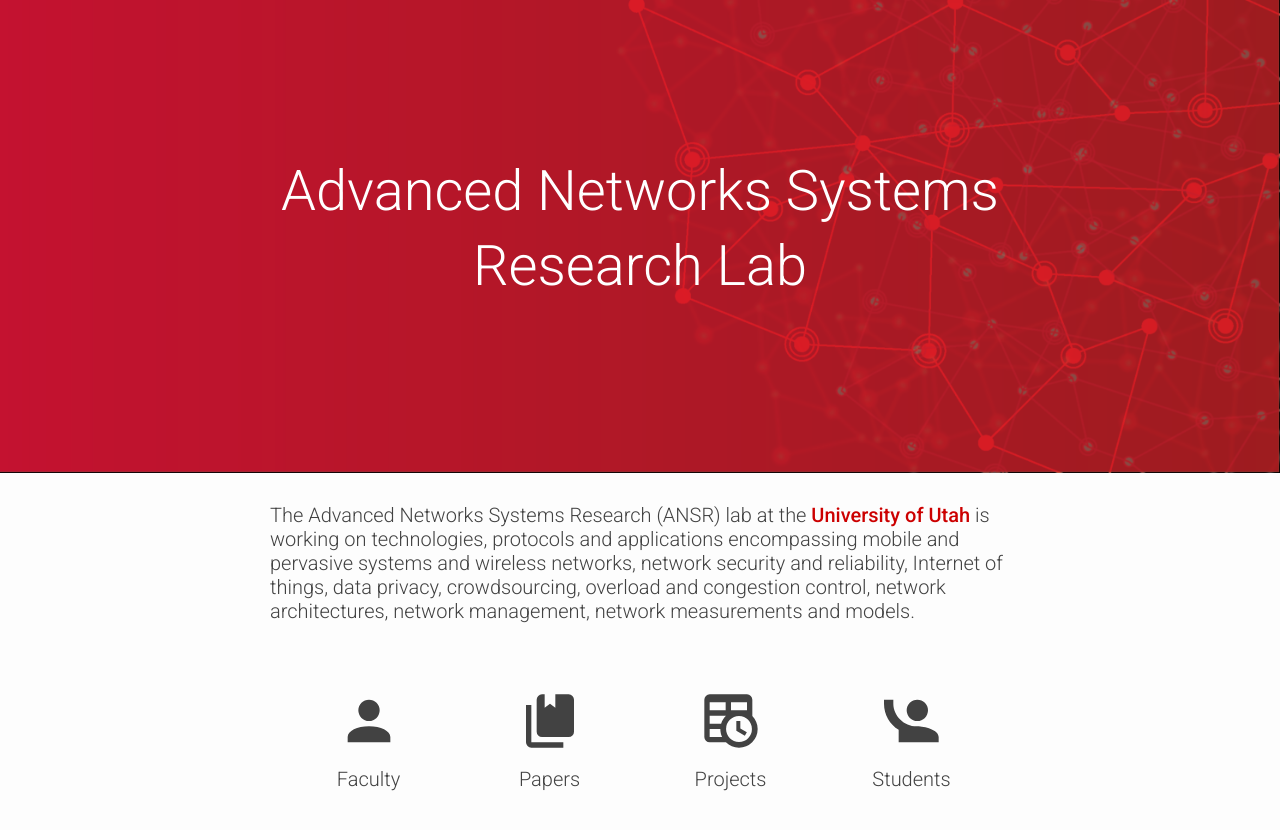
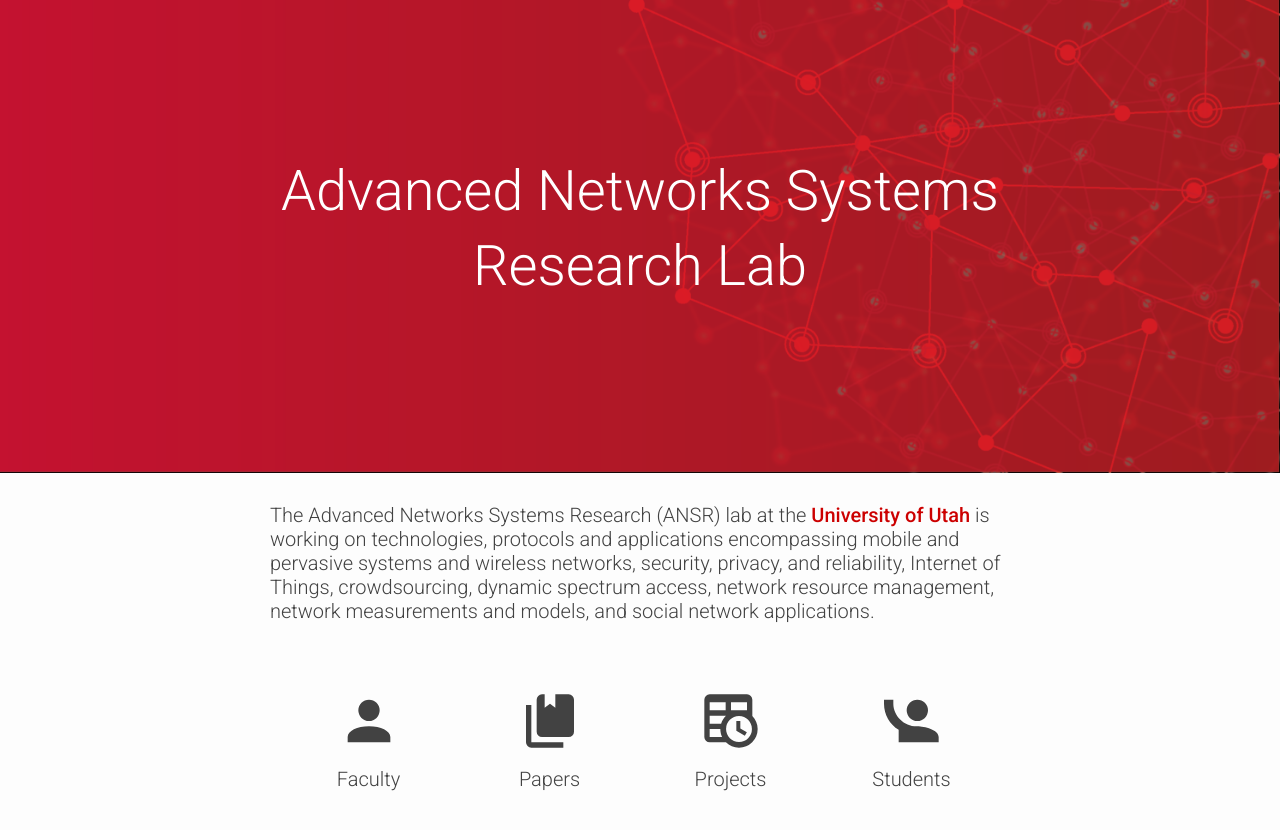
Before and after one commit to npatwari/npatwari.github.io, a Jekyll site: the page built from index.html, in a window 1280 px wide. Shown: the top 830 px of the page. Built offline with Jekyll 4.4.1, drawn with Linux system fonts in a browser that asks for light colours.

Commit message:
Update description

```diff
--- a/_config.yml
+++ b/_config.yml
@@ -4,9 +4,10 @@ description: >
   The Advanced Networks Systems Research (ANSR) lab at the <a
   href="http://www.utah.edu">University of Utah</a> is working on
   technologies, protocols and applications encompassing mobile and pervasive
-  systems and wireless networks, network security and reliability, Internet of
-  things, data privacy, crowdsourcing, overload and congestion control,
-  network architectures, network management, network measurements and models.
+  systems and wireless networks, security, privacy, and reliability, Internet
+  of Things, crowdsourcing, dynamic spectrum access, network resource
+  management, network measurements and models, and social network
+  applications.
 
 baseurl: ""
 url: http://ansr.cs.utah.edu
```
